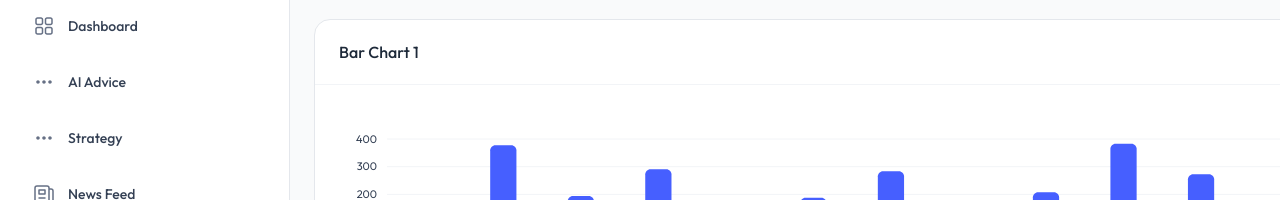
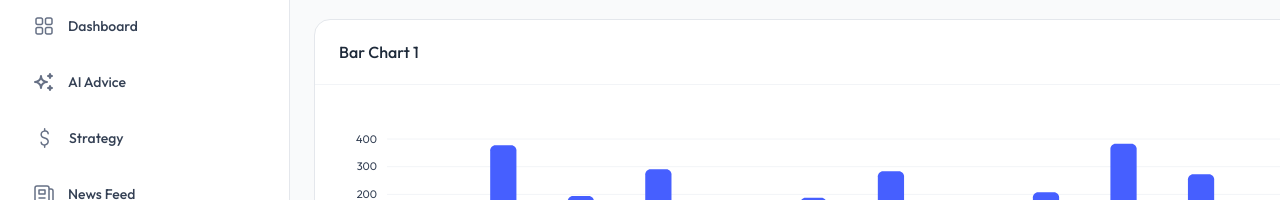
Before and after one commit to shrmaanubhav/FinStocks, a Next.js app in the folder frontend/: page /dashboard/bar-chart in a window 1280 px wide. Shown: the part 134-334 px from the top of the page. Built offline with nearby package versions, Linux system fonts and the light colour scheme; sample sign-in values are in the browser's storage.

Commit message:
icons change

```diff
--- a/frontend/src/layout/AppSidebar.tsx
+++ b/frontend/src/layout/AppSidebar.tsx
@@ -5,12 +5,14 @@ import { usePathname } from "next/navigation";
 import { useSidebar } from "../context/SidebarContext";
 import {
   ChevronDownIcon,
+  DollarLineIcon,
   GridIcon,
   HorizontaLDots,
   PieChartIcon,
   UserCircleIcon,
 } from "../icons/index";
 import SidebarWidget from "./SidebarWidget";
+import { IconEyeDollar, IconSparkles } from "@tabler/icons-react";
 
 type NavItem = {
   name: string;
@@ -57,12 +59,12 @@ const navItems: NavItem[] = [
     path: "/dashboard",
   },
   {
-    icon: <HorizontaLDots />,
+    icon: <IconSparkles />,
     name: "AI Advice",
     path: "/dashboard/advice",
   },
   {
-    icon:<HorizontaLDots/>,
+    icon: <DollarLineIcon/>,
     name: " Strategy",
     path: "/dashboard/strategy"
   },
```
Also changed, not shown: 1 other file (tests, documents, lock files or other folders).
